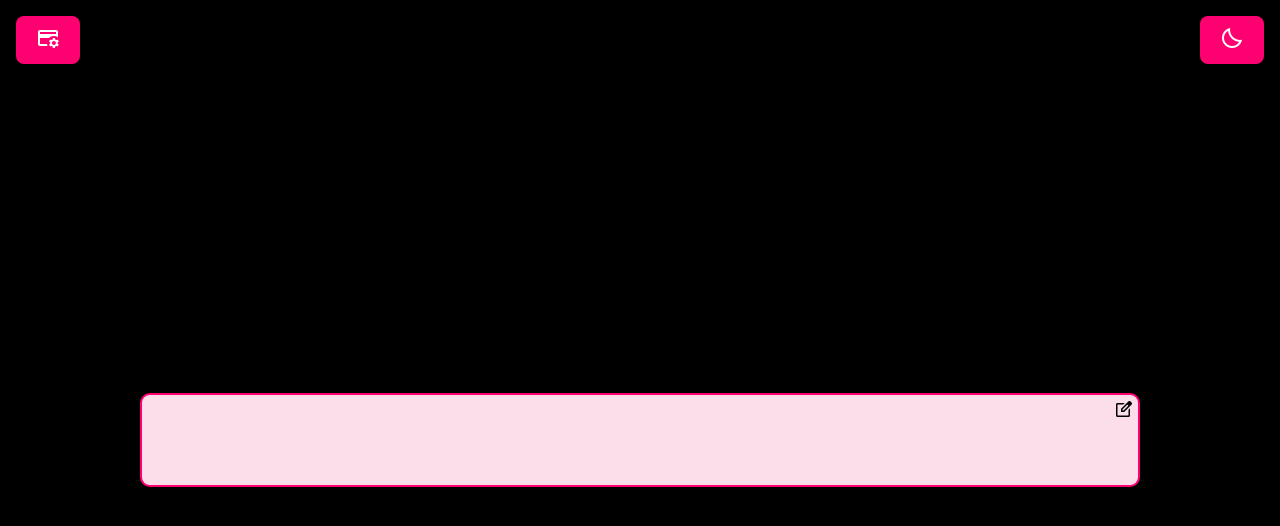
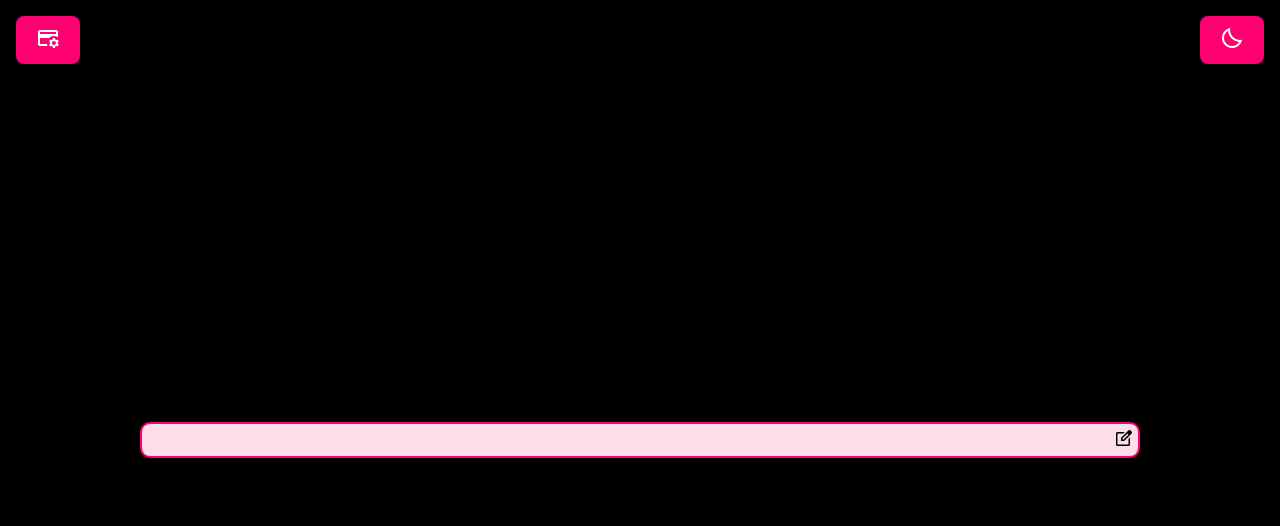
Before and after one commit to jonatansegovia/JS-asker, a React (Vite) app: page / in a window 1280 px wide. Shown: the top 526 px of the page. Built offline with nearby package versions, Linux system fonts and the light colour scheme; no server answers; the database is empty.

Commit message:
refactor (Card.css, Item.css): styles modified for positioning the inner text when big

```diff
--- a/src/components/Card/Card.css
+++ b/src/components/Card/Card.css
@@ -60,11 +60,12 @@
 
 .front,
 .back {
-  backface-visibility: hidden;
+  align-items: normal;
+  display: flex;
   max-height: 30rem;
   overflow-y: overlay;
   overflow-x: hidden;
-  padding: 1.8rem;
+  padding: 1rem 1.8rem 1rem 1rem;
   position: relative;
   width: 100%;
 }
--- a/src/components/Item/Item.styled.css
+++ b/src/components/Item/Item.styled.css
@@ -1,7 +1,8 @@
 .front > .inner-text,
 .back > .inner-text {
   font-size: 24px;
-  padding: 1rem;
+  /* margin-top: 1.8rem; */
+  max-height: inherit;
   text-align: center;
   width: 100%;
 }
```
